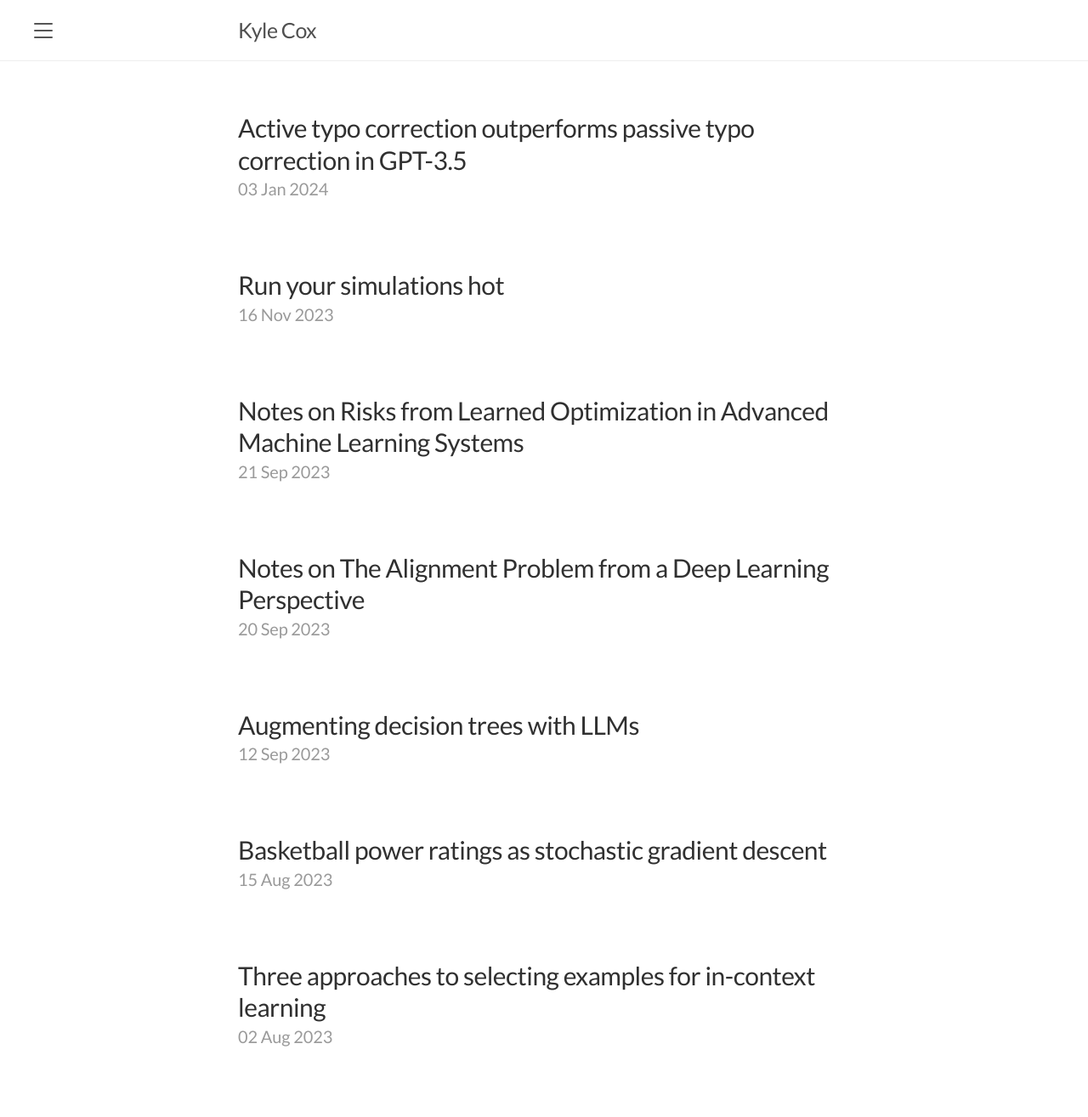
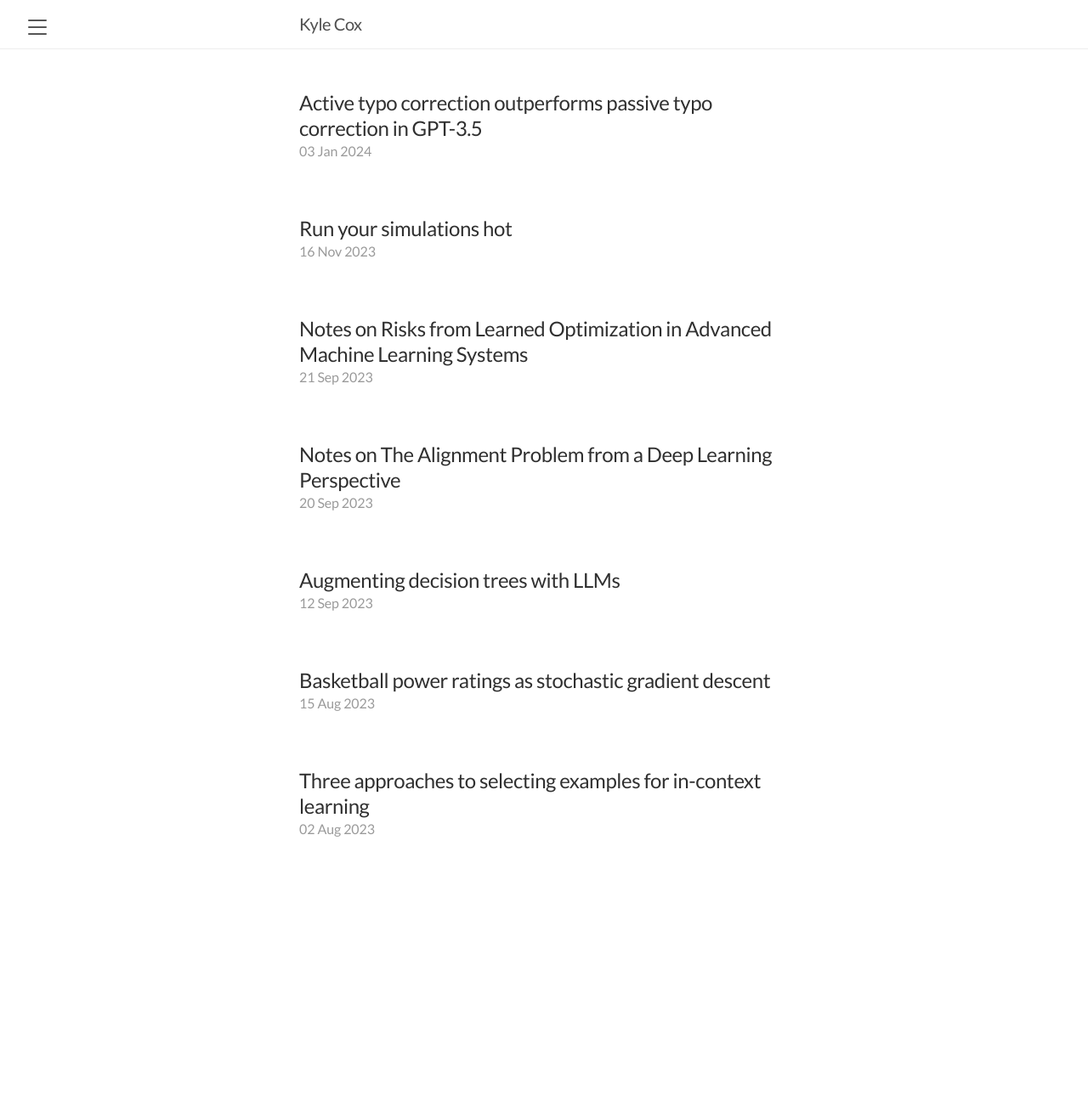
Before and after one commit to xocelyk/xocelyk.github.io, a Jekyll site: the page built from index.html, in a window 1280 px wide. Shown: the whole page at 85% size. Built offline with Jekyll 4.4.1, drawn with Linux system fonts in a browser that asks for light colours; nearby versions of some CDN libraries; some web fonts are replaced; the list of posts is cut into pages by our own code; after the commit the page ends 1052 px from its top, so only the background shows below that.

```diff
--- /dev/null
+++ b/Gemfile
@@ -0,0 +1,4 @@
+source "https://rubygems.org"
+
+gem "jekyll", "~> 4.3.4"
+gem "jekyll-paginate"
--- a/public/css/lanyon.css
+++ b/public/css/lanyon.css
@@ -42,7 +42,7 @@ body {
 
 html {
   font-family: "Lato", Georgia, "Times New Roman", serif;
-  /* font-family: "Computer Modern Sans", sans-serif; */
+  font-size: 16px;
   letter-spacing: -.005rem;
   color: #ff0000;
 }
@@ -326,6 +326,10 @@ a.sidebar-nav-item:focus {
   margin-top: 0;
 }
 
+.post {
+  color: #2d2c2c; /* Replace with any color you want */
+}
+
 /* Meta data line below post title */
 .post-date {
   display: block;
--- a/public/css/poole.css
+++ b/public/css/poole.css
@@ -326,7 +326,7 @@ th {
 
 .page,
 .post {
-  margin-bottom: 4em;
+  margin-bottom: 1.5em;
 }
 
 /* Blog post or page title */
```
Also changed, not shown: Gemfile.lock (added).
